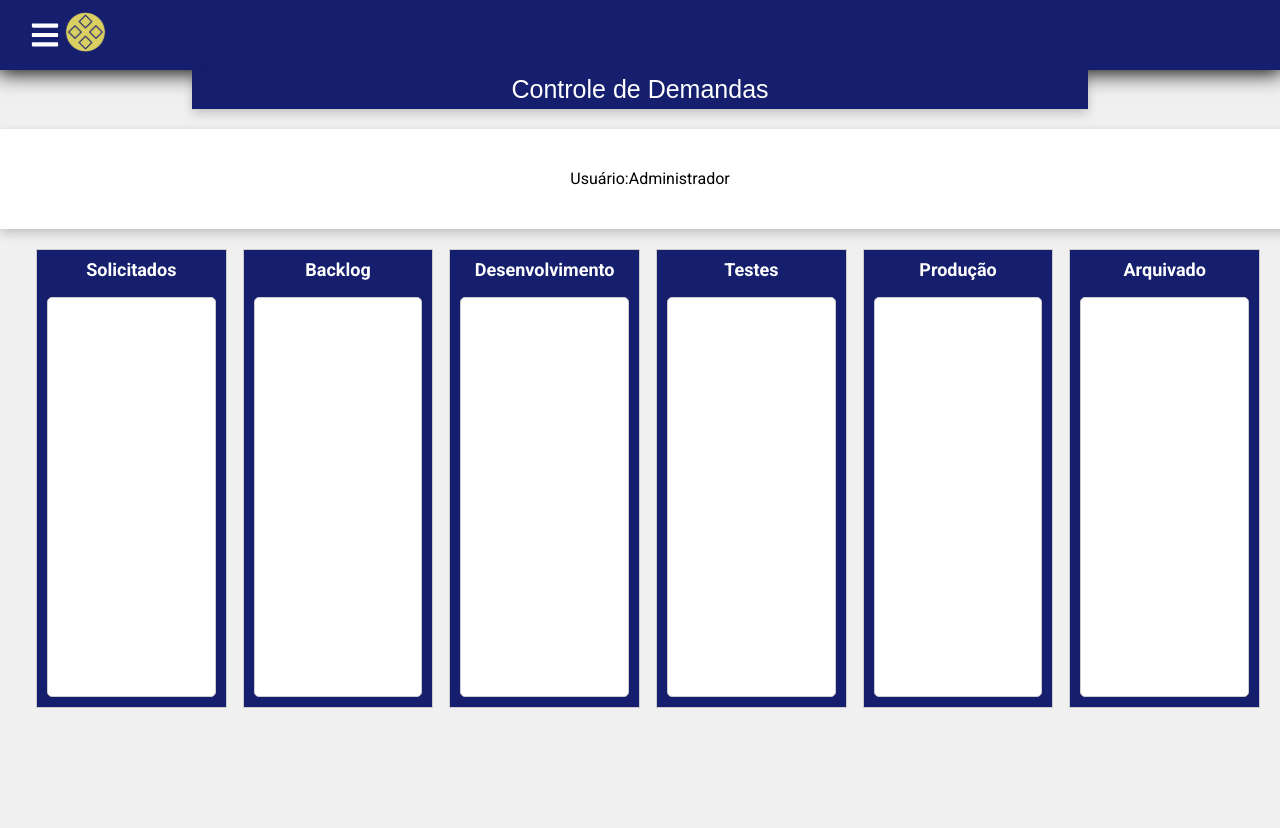
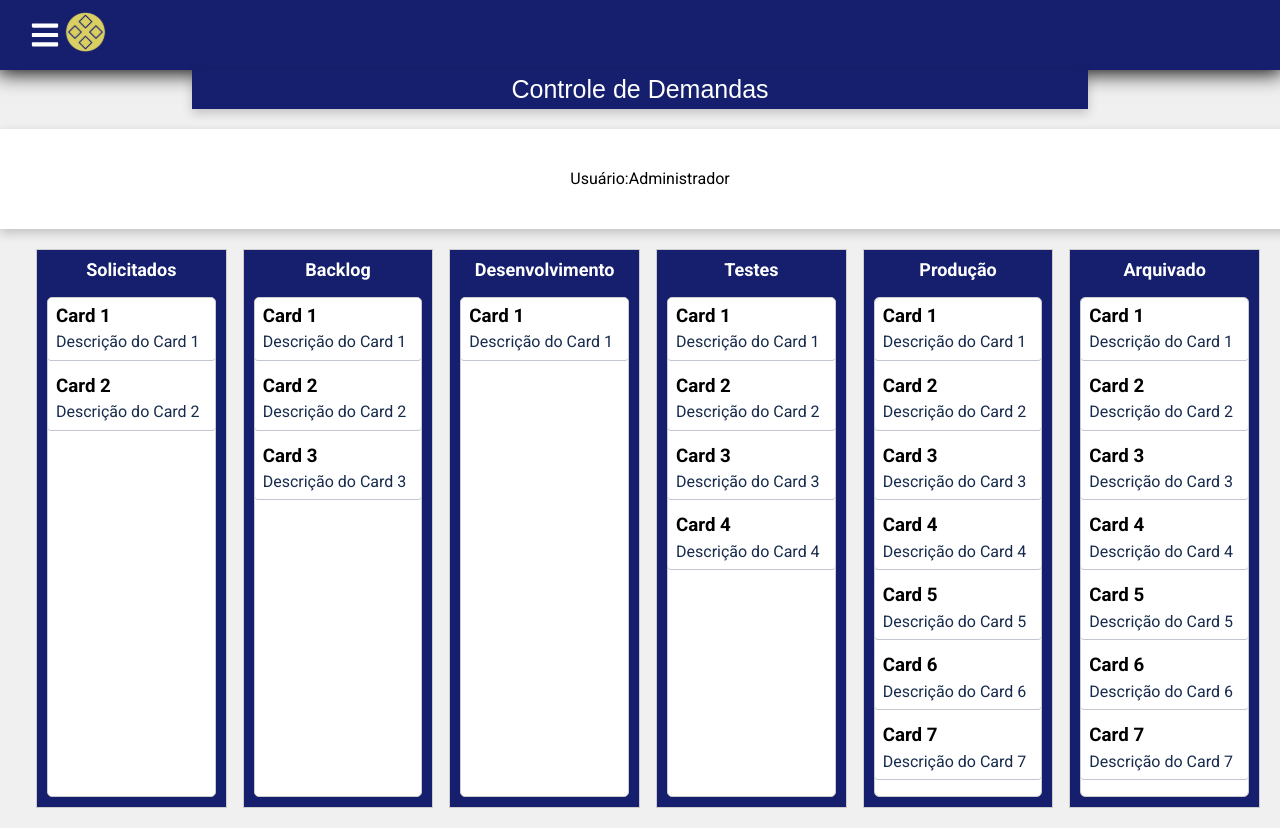
Before and after one commit to mmspelisson/ProjetoTcc, a React (Vite) app: page / in a window 1280 px wide. Before the commit the page ends 800 px from the top, so only its background shows below. Built offline with nearby package versions, Linux system fonts and the light colour scheme.

Commit message:
Commit de Cards

```diff
--- a/package.json
+++ b/package.json
@@ -13,6 +13,7 @@
     "lodash": "^4.17.21",
     "normalize.css": "^8.0.1",
     "react": "^18.2.0",
+    "react-beautiful-dnd": "^13.1.1",
     "react-dom": "^18.2.0",
     "react-icons": "^5.0.1",
     "react-router-dom": "^6.22.3",
--- a/src/App.jsx
+++ b/src/App.jsx
@@ -7,6 +7,8 @@ import Demand from "./app/pages/demand/Index.jsx"
 import MyGlobalStyles from "./app/styles/globalStyles.js"
 import Sector from "./app/pages/sector/Index.jsx"
 import KanbanBoard from "./app/pages/kanbanboard/Kanban.jsx"
+import Header from "./app/shared/components/header/Index.jsx"
+import TrelloCard from "./app/shared/components/card/Card.jsx"
 
 export function App() {
     return (
--- a/src/app/pages/demand/CadastroDemanda.jsx
+++ b/src/app/pages/demand/CadastroDemanda.jsx
@@ -48,6 +48,7 @@ function CadastroDemanda() {
                         <LargeInput type="text" value={descricao} onChange={(e) => setDescricao(e.target.value)} placeholder="Descrição" required />
                     </Label>
                     <Label>
+
                         <div style={{ display: 'flex', gap: '16px' }}>
                             <input type="checkbox" checked={baixa} onChange={(e) => setBaixa(e.target.checked)} />
                             <label htmlFor="baixa">Baixa</label>
@@ -58,6 +59,7 @@ function CadastroDemanda() {
                             <input type="checkbox" checked={critica} onChange={(e) => setCritica(e.target.checked)} />
                             <label htmlFor="critica">Crítica</label>
                         </div>
+
                     </Label>
                 </FormContainer>
                 <ButtonContainer>
--- a/src/app/pages/kanbanboard/Kanban.jsx
+++ b/src/app/pages/kanbanboard/Kanban.jsx
@@ -1,7 +1,8 @@
-import React from 'react'
-import Header from '../../shared/components/header/Index'
-import Sidebar from '../../shared/components/sidebar/Index'
-import './Styles.css'
+import React from 'react';
+import Header from '../../shared/components/header/Index';
+import Sidebar from '../../shared/components/sidebar/Index';
+import TrelloCard from '../../shared/components/card/Card'; // Importe o componente de card
+import './Styles.css';
 
 const UserFilter = ({ userType }) => {
     return (
@@ -15,34 +16,73 @@ const KanbanBoard = () => {
     return (
         <div>
             <Header />
+
             <div className="kanban-container">
                 <div className="SubHeaderWrapper">Controle de Demandas</div>
                 <UserFilter userType="Administrador" />
                 <Sidebar />
                 <div className="kanban-board">
+
                     <div className="column">
                         <h2>Solicitados</h2>
-                        <div className="sub-column"></div>
+                        <div className="sub-column">
+                            <TrelloCard title="Card 1" description="Descrição do Card 1" />
+                            <TrelloCard title="Card 2" description="Descrição do Card 2" />
+                        </div>
                     </div>
                     <div className="column">
                         <h2>Backlog</h2>
-                        <div className="sub-column"></div>
+                        <div className="sub-column">
+                            <TrelloCard title="Card 1" description="Descrição do Card 1" />
+                            <TrelloCard title="Card 2" description="Descrição do Card 2" />
+                            <TrelloCard title="Card 3" description="Descrição do Card 3" />
+                        </div>
                     </div>
                     <div className="column">
                         <h2>Desenvolvimento</h2>
-                        <div className="sub-column"></div>
+                        <div className="sub-column">
+                            <TrelloCard title="Card 1" description="Descrição do Card 1" />
+                        </div>
                     </div>
                     <div className="column">
                         <h2>Testes</h2>
-                        <div className="sub-column"></div>
+                        <div className="sub-column">
+                            <TrelloCard title="Card 1" description="Descrição do Card 1" />
+                            <TrelloCard title="Card 2" description="Descrição do Card 2" />
+                            <TrelloCard title="Card 3" description="Descrição do Card 3" />
+                            <TrelloCard title="Card 4" description="Descrição do Card 4" />
+                        </div>
                     </div>
                     <div className="column">
                         <h2>Produção</h2>
-                        <div className="sub-column"></div>
+                        <div className="sub-column">
+                            <TrelloCard title="Card 1" description="Descrição do Card 1" />
+                            <TrelloCard title="Card 2" description="Descrição do Card 2" />
+                            <TrelloCard title="Card 3" description="Descrição do Card 3" />
+                            <TrelloCard title="Card 4" description="Descrição do Card 4" />
+                            <TrelloCard title="Card 5" description="Descrição do Card 5" />
+                            <TrelloCard title="Card 6" description="Descrição do Card 6" />
+                            <TrelloCard title="Card 7" description="Descrição do Card 7" />
+                            <TrelloCard title="Card 8" description="Descrição do Card 8" />
+                            <TrelloCard title="Card 9" description="Descrição do Card 9" />
+                            <TrelloCard title="Card 10" description="Descrição do Card 10" />
+                        </div>
                     </div>
                     <div className="column">
                         <h2>Arquivado</h2>
-                        <div className="sub-column"></div>
+                        <div className="sub-column">
+                            <TrelloCard title="Card 1" description="Descrição do Card 1" />
+                            <TrelloCard title="Card 2" description="Descrição do Card 2" />
+                            <TrelloCard title="Card 3" description="Descrição do Card 3" />
+                            <TrelloCard title="Card 4" description="Descrição do Card 4" />
+                            <TrelloCard title="Card 5" description="Descrição do Card 5" />
+                            <TrelloCard title="Card 6" description="Descrição do Card 6" />
+                            <TrelloCard title="Card 7" description="Descrição do Card 7" />
+                            <TrelloCard title="Card 8" description="Descrição do Card 8" />
+                            <TrelloCard title="Card 9" description="Descrição do Card 9" />
+                            <TrelloCard title="Card 10" description="Descrição do Card 10" />
+                            <TrelloCard title="Card 11" description="Descrição do Card 11" />
+                        </div>
                     </div>
                 </div>
             </div>
@@ -50,4 +90,4 @@ const KanbanBoard = () => {
     )
 }
 
-export default KanbanBoard
+export default KanbanBoard;
--- a/src/app/pages/kanbanboard/Styles.css
+++ b/src/app/pages/kanbanboard/Styles.css
@@ -31,7 +31,7 @@ body {
   border: 1px solid #ccc;
   border-radius: 5px;
   margin-top: 16px;
-  max-height: 400px;
+  max-height: 500px;
   overflow-y: auto;
   }
 
--- /dev/null
+++ b/src/app/shared/components/card/Card.jsx
@@ -0,0 +1,17 @@
+import React from 'react'
+import cardStyles from './Styles'
+
+const TrelloCard = ({ title, description }) => {
+  return (
+    <div style={cardStyles.card}>
+      <div style={cardStyles.header}>
+        <h3>{title}</h3>
+      </div>
+      <div style={cardStyles.content}>
+        <p>{description}</p>
+      </div>
+    </div>
+  )
+}
+
+export default TrelloCard;
--- a/src/app/shared/components/card/Styles.js
+++ b/src/app/shared/components/card/Styles.js
@@ -1,10 +1,22 @@
-// import { css } from 'styled-components'
+const cardStyles = {
+  card: {
+    backgroundColor: '#ffffff',
+    borderRadius: '3px',
+    boxShadow: '0 1px 0 rgba(9,30,66,.25)',
+    cursor: 'pointer',
+    marginBottom: '8px',
+    maxWidth: '300px',
+    minHeight: '20px',
+    padding: '8px',
+    position: 'relative',
+    textDecoration: 'none',
+  },
+  header: {
+    marginBottom: '6px',
+  },
+  content: {
+    color: '#172b4d',
+  },
+}
 
-// export const ChatStyles = css`
-//   height: 200px;
-//   overflow-y: auto;
-//   border: 1px solid #ccc;
-//   border-radius: 5px;
-//   padding: 10px;
-//   background-color: #ffffff;
-// `
+export default cardStyles
```
Also changed, not shown: src/app/shared/components/card/Chat.jsx (deleted, +0 -18 lines), 1 other file (tests, documents, lock files or other folders).
